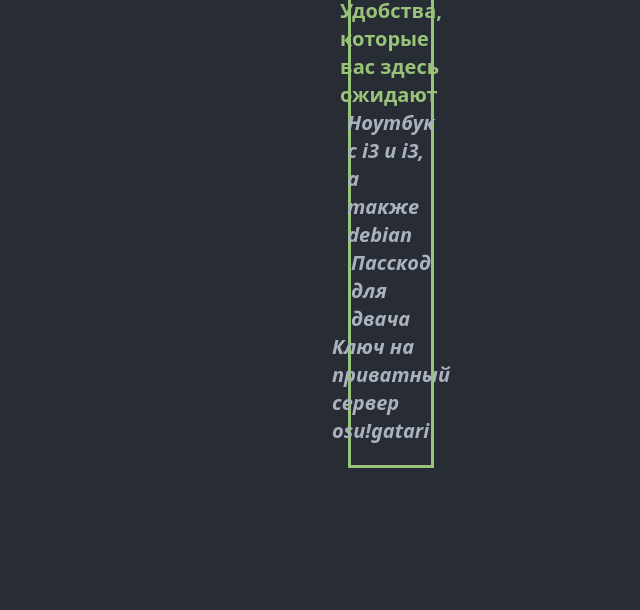
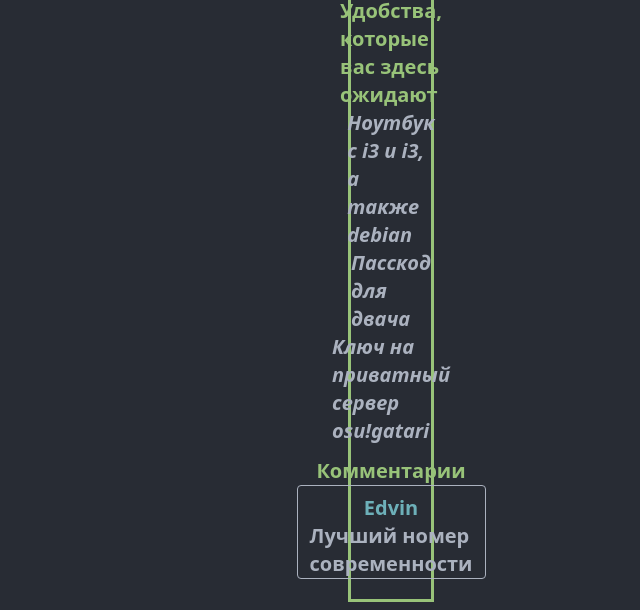
Before and after one commit to Resavin/Practice_2, an Electron app: page room.html in a window 800 px wide. Shown: the part 1068-1678 px from the top of the page, without its empty margins (160-800 px from the left). Before the commit the page ends 1544 px from the top, so only its background shows below. Drawn offline with Linux system fonts and the light colour scheme.

Commit message:
small navigation update

```diff
--- a/main.js
+++ b/main.js
@@ -6,7 +6,7 @@
     height: 600
   })
 
-  win.loadFile('reg.html')
+  win.loadFile('index.html')
 }
 
 app.whenReady().then(() => {
--- a/room.html
+++ b/room.html
@@ -28,7 +28,11 @@
       <div class="italic text-semibold">Ноутбук с i3 и i3, а также debian</div>
       <div class="italic text-semibold">Пасскод для двача </div>
       <div class="italic text-semibold">Ключ на приватный сервер osu!gatari </div>
-
+      <div class="text-Green mt-3"> Комментарии</div>
+      <div class="border border-solid rounded border-width-5 border-Grey flex flex-col items-center">
+        <a href="profile.html" class="x-4 hover:bg-Grey/[.3] hover:shadow-md hover:shadow-Cyan active:text-Cyan text-Cyan px-5 no-underline grayscale-[30%] hover:grayscale-0 mt-2"> Edvin </a>
+        <div class="px-3"> Лучший номер современности  </div>
+      </div>
     </div>
   </body>
 </html>
```
Also changed, not shown: reg.html (+2 -0 lines), dist/output.css.
